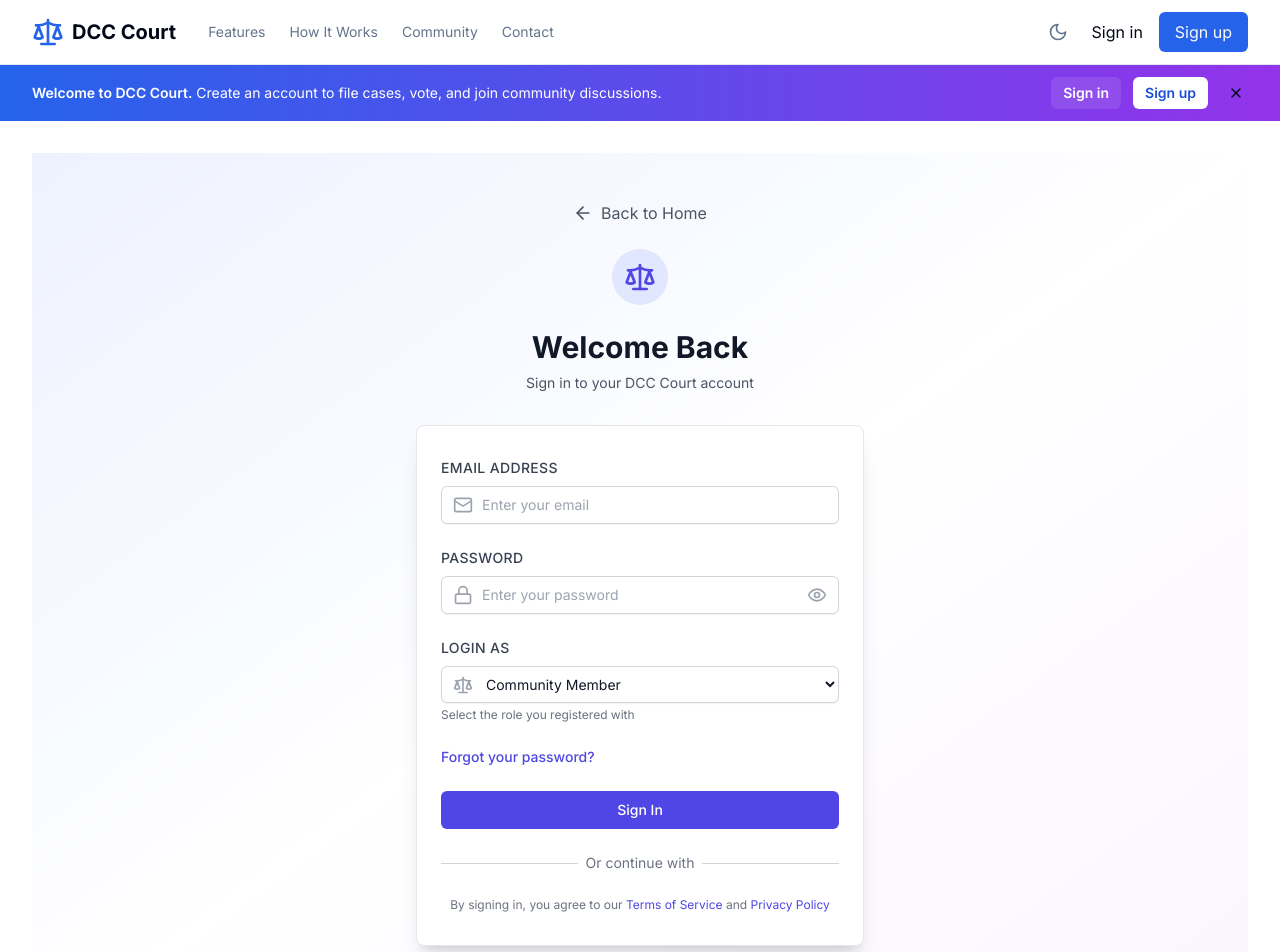
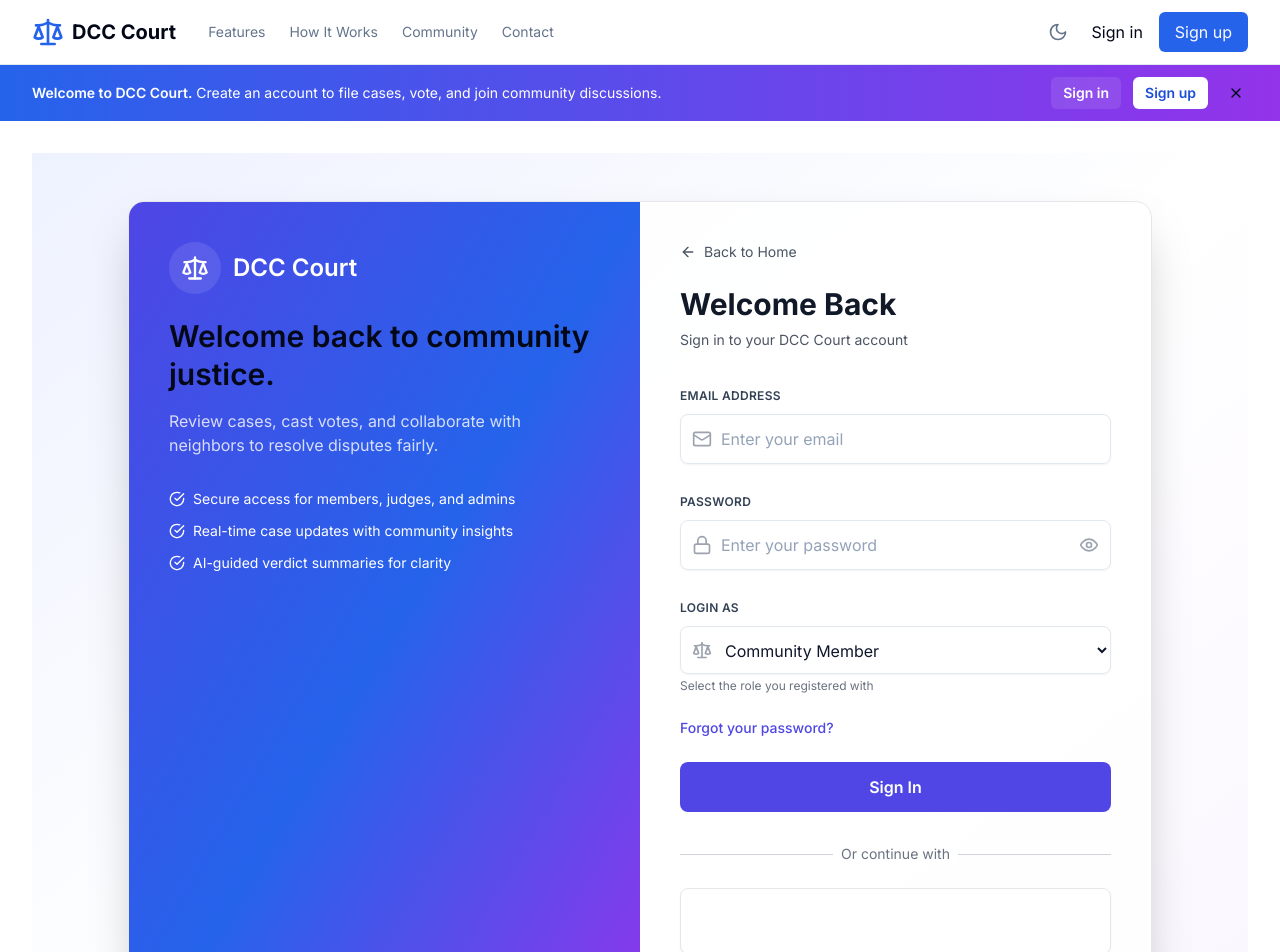
Before and after one commit to Rajnishtheone/Rajnishtheone-decentralized-community-court, a React (Vite) app in the folder frontend/: page /login in a window 1280 px wide. Shown: the top 952 px of the page. Built offline with nearby package versions, Linux system fonts and the light colour scheme; no server answers.

Commit message:
feat(frontend): redesign login and enable Google sign-in

```diff
--- a/frontend/src/pages/Login.jsx
+++ b/frontend/src/pages/Login.jsx
@@ -1,7 +1,8 @@
 import React, { useState } from 'react'
 import { Link, useNavigate } from 'react-router-dom'
 import { useAuth } from '../context/AuthContext'
-import { Eye, EyeOff, Mail, Lock, User, ArrowLeft, Scale, AlertCircle } from 'lucide-react'
+import { useTheme } from '../context/ThemeContext.jsx'
+import { Eye, EyeOff, Mail, Lock, ArrowLeft, Scale, AlertCircle, CheckCircle } from 'lucide-react'
 import TermsModal from '../components/TermsModal'
 import { GoogleLogin } from '@react-oauth/google'
 import toast from 'react-hot-toast'
@@ -10,7 +11,7 @@ const Login = () => {
   const [formData, setFormData] = useState({
     email: '',
     password: '',
-    role: 'member' // Default role for login
+    role: 'member'
   })
   const [showPassword, setShowPassword] = useState(false)
   const [isLoading, setIsLoading] = useState(false)
@@ -18,6 +19,7 @@ const Login = () => {
   const [showTerms, setShowTerms] = useState(false)
 
   const { login, googleLogin } = useAuth()
+  const { isDark } = useTheme()
   const navigate = useNavigate()
 
   const handleChange = (e) => {
@@ -26,7 +28,6 @@ const Login = () => {
       ...prev,
       [name]: value
     }))
-    // Clear error when user starts typing
     if (errors[name]) {
       setErrors(prev => ({
         ...prev,
@@ -88,6 +89,7 @@ const Login = () => {
       if (result.success) {
         if (result.requiresProfileCompletion) {
           toast.success('Please complete your profile')
+          navigate('/complete-profile', { state: { googleData: result.googleData } })
         } else {
           toast.success('Google login successful!')
           navigate('/dashboard')
@@ -106,34 +108,57 @@ const Login = () => {
 
   return (
     <div className="min-h-screen bg-gradient-to-br from-indigo-50 via-white to-purple-50 dark:from-gray-900 dark:via-gray-800 dark:to-gray-900 flex items-center justify-center py-12 px-4 sm:px-6 lg:px-8">
-      <div className="max-w-md w-full space-y-8">
-        {/* Header */}
-        <div className="text-center">
-          <Link to="/" className="inline-flex items-center space-x-2 mb-6">
-            <ArrowLeft className="h-5 w-5 text-gray-600 dark:text-gray-400" />
-            <span className="text-gray-600 dark:text-gray-400">Back to Home</span>
-          </Link>
-
-          <div className="flex justify-center mb-6">
-            <div className="p-3 bg-indigo-100 dark:bg-indigo-900 rounded-full">
-              <Scale className="h-8 w-8 text-indigo-600 dark:text-indigo-400" />
+      <div className="w-full max-w-5xl bg-white/90 dark:bg-gray-800/90 border border-gray-200 dark:border-gray-700 rounded-2xl shadow-2xl overflow-hidden grid grid-cols-1 lg:grid-cols-2">
+        <div className="hidden lg:flex flex-col justify-between p-10 bg-gradient-to-br from-indigo-600 via-blue-600 to-purple-600 text-white">
+          <div>
+            <div className="flex items-center space-x-3 mb-6">
+              <div className="p-3 bg-white/10 rounded-full">
+                <Scale className="h-7 w-7" />
+              </div>
+              <span className="text-2xl font-semibold">DCC Court</span>
+            </div>
+            <h2 className="text-3xl font-semibold leading-tight">
+              Welcome back to community justice.
+            </h2>
+            <p className="mt-4 text-white/80">
+              Review cases, cast votes, and collaborate with neighbors to resolve disputes fairly.
+            </p>
+            <div className="mt-8 space-y-3 text-sm">
+              <div className="flex items-center gap-2">
+                <CheckCircle className="h-4 w-4" />
+                Secure access for members, judges, and admins
+              </div>
+              <div className="flex items-center gap-2">
+                <CheckCircle className="h-4 w-4" />
+                Real-time case updates with community insights
+              </div>
+              <div className="flex items-center gap-2">
+                <CheckCircle className="h-4 w-4" />
+                AI-guided verdict summaries for clarity
+              </div>
+            </div>
+          </div>
+          <div className="text-xs text-white/70">
+            Need access? Register as a community member to get started.
           </div>
         </div>
 
-          <h2 className="text-3xl font-bold text-gray-900 dark:text-white">
-            Welcome Back
-          </h2>
+        <div className="p-8 sm:p-10">
+          <div className="flex items-center justify-between mb-6">
+            <Link to="/" className="inline-flex items-center space-x-2 text-sm text-gray-600 dark:text-gray-300">
+              <ArrowLeft className="h-4 w-4" />
+              <span>Back to Home</span>
+            </Link>
+          </div>
+
+          <h2 className="text-3xl font-bold text-gray-900 dark:text-white">Welcome Back</h2>
           <p className="mt-2 text-sm text-gray-600 dark:text-gray-400">
             Sign in to your DCC Court account
           </p>
-        </div>
 
-        {/* Login Form */}
-        <div className="bg-white dark:bg-gray-800 py-8 px-6 shadow-xl rounded-lg border border-gray-200 dark:border-gray-700">
-          <form onSubmit={handleSubmit} className="space-y-6">
-            {/* Email Field */}
+          <form onSubmit={handleSubmit} className="mt-8 space-y-6">
             <div>
-              <label htmlFor="email" className="block text-sm font-medium text-gray-700 dark:text-gray-300 mb-2">
+              <label htmlFor="email" className="form-label">
                 Email Address
               </label>
               <div className="relative">
@@ -148,11 +173,7 @@ const Login = () => {
                   required
                   value={formData.email}
                   onChange={handleChange}
-                  className={`block w-full pl-10 pr-3 py-2 border rounded-md shadow-sm placeholder-gray-400 focus:outline-none focus:ring-indigo-500 focus:border-indigo-500 sm:text-sm ${
-                    errors.email
-                      ? 'border-red-300 dark:border-red-600'
-                      : 'border-gray-300 dark:border-gray-600'
-                  } bg-white dark:bg-gray-700 text-gray-900 dark:text-white`}
+                  className={`form-input pl-10 pr-3 ${errors.email ? 'border-red-300 dark:border-red-600' : ''}`}
                   placeholder="Enter your email"
                 />
               </div>
@@ -164,9 +185,8 @@ const Login = () => {
               )}
             </div>
 
-            {/* Password Field */}
             <div>
-              <label htmlFor="password" className="block text-sm font-medium text-gray-700 dark:text-gray-300 mb-2">
+              <label htmlFor="password" className="form-label">
                 Password
               </label>
               <div className="relative">
@@ -181,11 +201,7 @@ const Login = () => {
                   required
                   value={formData.password}
                   onChange={handleChange}
-                  className={`block w-full pl-10 pr-10 py-2 border rounded-md shadow-sm placeholder-gray-400 focus:outline-none focus:ring-indigo-500 focus:border-indigo-500 sm:text-sm ${
-                    errors.password
-                      ? 'border-red-300 dark:border-red-600'
-                      : 'border-gray-300 dark:border-gray-600'
-                  } bg-white dark:bg-gray-700 text-gray-900 dark:text-white`}
+                  className={`form-input pl-10 pr-10 ${errors.password ? 'border-red-300 dark:border-red-600' : ''}`}
                   placeholder="Enter your password"
                 />
                 <button
@@ -208,9 +224,8 @@ const Login = () => {
               )}
             </div>
 
-            {/* Role Selection */}
             <div>
-              <label htmlFor="role" className="block text-sm font-medium text-gray-700 dark:text-gray-300 mb-2">
+              <label htmlFor="role" className="form-label">
                 Login as
               </label>
               <div className="relative">
@@ -223,11 +238,7 @@ const Login = () => {
                   required
                   value={formData.role}
                   onChange={handleChange}
-                  className={`block w-full pl-10 pr-3 py-2 border rounded-md shadow-sm placeholder-gray-400 focus:outline-none focus:ring-indigo-500 focus:border-indigo-500 sm:text-sm ${
-                    errors.role
-                      ? 'border-red-300 dark:border-red-600'
-                      : 'border-gray-300 dark:border-gray-600'
-                  } bg-white dark:bg-gray-700 text-gray-900 dark:text-white`}
+                  className={`form-input pl-10 pr-3 ${errors.role ? 'border-red-300 dark:border-red-600' : ''}`}
                 >
                   <option value="member">Community Member</option>
                   <option value="judge">Judge</option>
@@ -245,7 +256,6 @@ const Login = () => {
               )}
             </div>
 
-            {/* Forgot Password Link */}
             <div className="flex items-center justify-between">
               <div className="text-sm">
                 <Link
@@ -257,11 +267,10 @@ const Login = () => {
               </div>
             </div>
 
-            {/* Submit Button */}
             <button
               type="submit"
               disabled={isLoading}
-              className="group relative w-full flex justify-center py-2 px-4 border border-transparent text-sm font-medium rounded-md text-white bg-indigo-600 hover:bg-indigo-700 focus:outline-none focus:ring-2 focus:ring-offset-2 focus:ring-indigo-500 disabled:opacity-50 disabled:cursor-not-allowed transition-colors"
+              className="group relative w-full flex justify-center py-3 px-4 border border-transparent text-base font-semibold rounded-lg text-white bg-indigo-600 hover:bg-indigo-700 focus:outline-none focus:ring-2 focus:ring-offset-2 focus:ring-indigo-500 disabled:opacity-50 disabled:cursor-not-allowed transition-colors"
             >
               {isLoading ? (
                 <div className="flex items-center">
@@ -274,8 +283,7 @@ const Login = () => {
             </button>
           </form>
 
-          {/* Divider */}
-          <div className="mt-6">
+          <div className="mt-8">
             <div className="relative">
               <div className="absolute inset-0 flex items-center">
                 <div className="w-full border-t border-gray-300 dark:border-gray-600" />
@@ -288,21 +296,23 @@ const Login = () => {
             </div>
           </div>
 
-          {/* Google Login - Temporarily Disabled */}
-          {/* <div className="mt-6">
+          <div
+            className="mt-6 rounded-lg border border-gray-200 dark:border-gray-700 bg-white dark:bg-gray-900 p-3 shadow-sm"
+            style={{ colorScheme: isDark ? 'dark' : 'light' }}
+          >
             <GoogleLogin
               onSuccess={handleGoogleSuccess}
               onError={handleGoogleError}
-              theme="outline"
+              theme={isDark ? 'filled_black' : 'outline'}
               size="large"
               text="signin_with"
               shape="rectangular"
               useOneTap={false}
               context="signin"
+              width="100%"
             />
-          </div> */}
+          </div>
 
-          {/* Terms and Privacy */}
           <div className="mt-6 text-center">
             <p className="text-xs text-gray-500 dark:text-gray-400">
               By signing in, you agree to our{' '}
@@ -321,10 +331,8 @@ const Login = () => {
               </Link>
             </p>
           </div>
-        </div>
 
-        {/* Sign Up Link */}
-        <div className="text-center">
+          <div className="text-center mt-6">
             <p className="text-sm text-gray-600 dark:text-gray-400">
               Don't have an account?{' '}
               <Link
@@ -336,8 +344,8 @@ const Login = () => {
             </p>
           </div>
         </div>
+      </div>
 
-      {/* Terms Modal */}
       <TermsModal isOpen={showTerms} onClose={() => setShowTerms(false)} />
     </div>
   )
```
Lines whose indentation alone changed are shown as unchanged.
